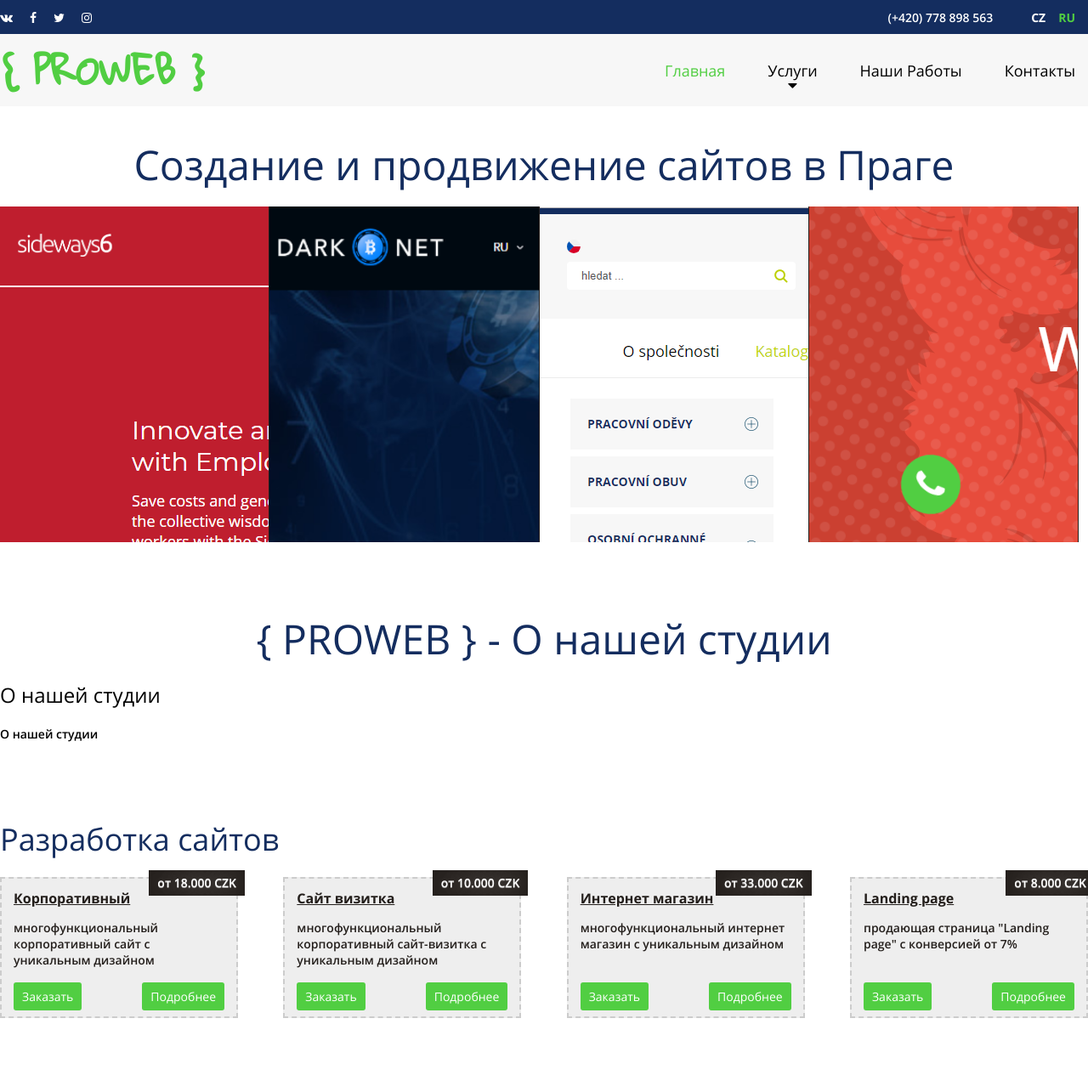
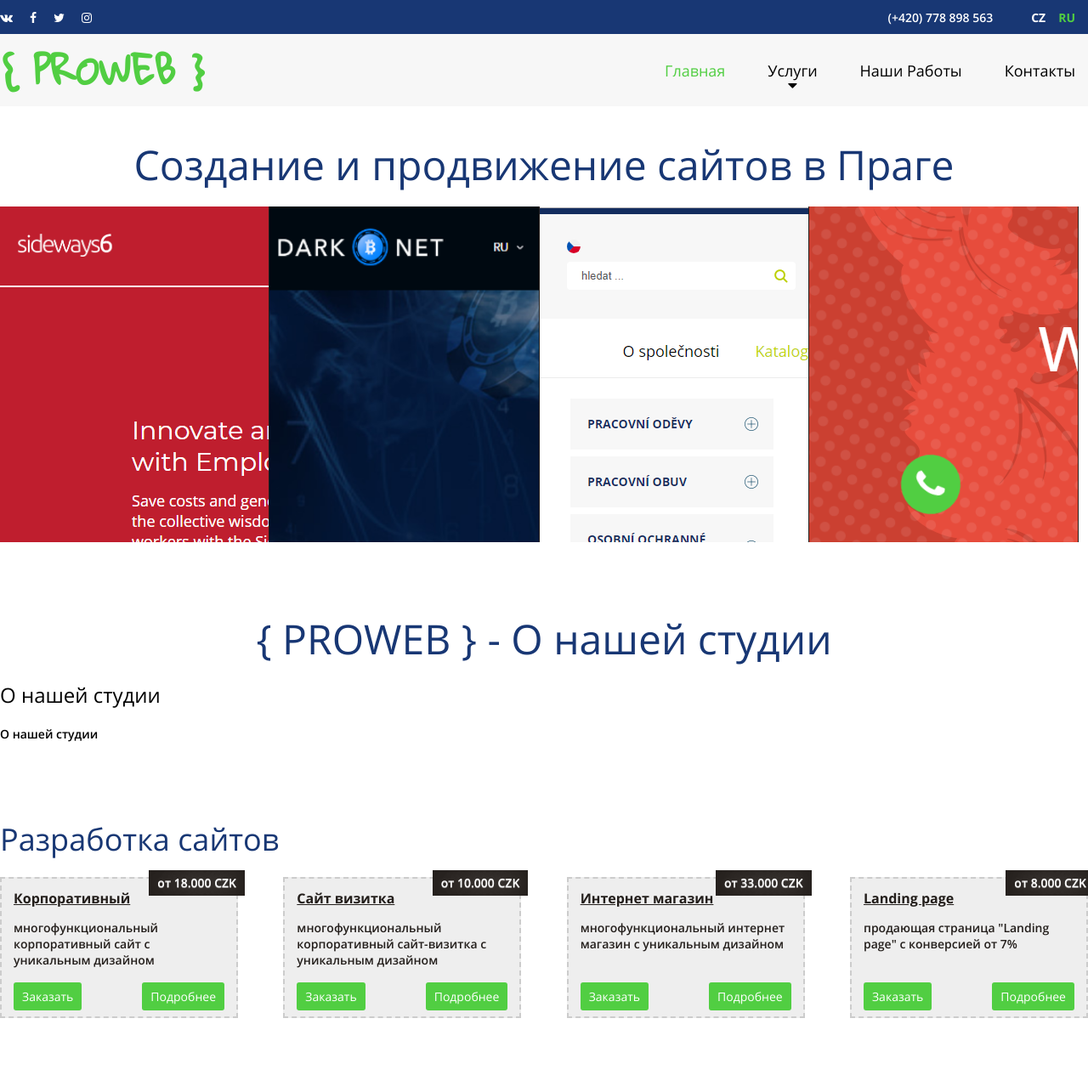
Before and after one commit to krol2006/ProWeb, a website: page dev/pages/index.html in a window 1280 px wide. Shown: the top 1285 px of the page at 85% size. Drawn offline with nearby package versions, Linux system fonts and the light colour scheme; files that its build step writes are made by us from their sources; files whose address does not match are found by name.

Commit message:
Color changes and container

```diff
--- a/dev/scss/colors.scss
+++ b/dev/scss/colors.scss
@@ -1,4 +1,4 @@
-$orange: #142d5f;
+$orange: #183774;
 $brown: #231e1b;
 $grey: #eee;
 $darkGrey: #ccc;
--- a/dev/scss/main.scss
+++ b/dev/scss/main.scss
@@ -22,7 +22,7 @@
 
 h1 {
   font-size: 48px;
-  color: #142d5f;
+  color: #183774;
   margin-bottom: 25px;
   text-align: center;
   line-height: 1;
@@ -85,7 +85,7 @@
 
   &__panel {
     height: 40px;
-    background: #142d5f;
+    background: #183774;
   }
 
   &__content {
```
